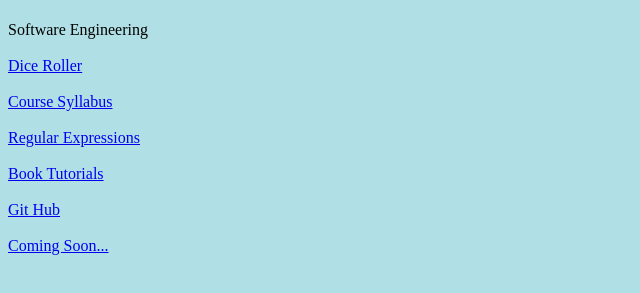
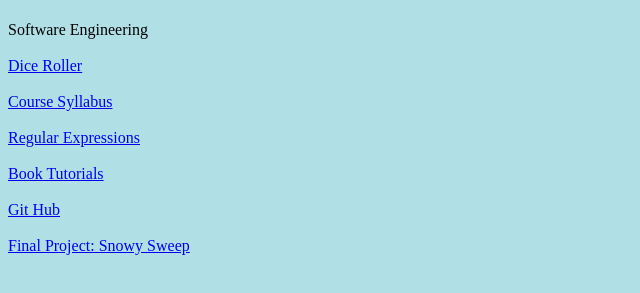
Before and after one commit to mik-spe/software-engineering-mjs, a plain HTML site: page index.html in a window 1280 px wide. Shown: the part 59-352 px from the top of the page, without its empty margins (0-640 px from the left). Drawn offline with Linux system fonts and the light colour scheme.

Commit message:
updated coming soon link to final project

```diff
--- a/index.html
+++ b/index.html
@@ -44,7 +44,7 @@
             <br><br>
 
             <!-- Link to final project -->
-            <a href="https://final-project-mjs.azurewebsites.net" target="_blank">Coming Soon...</a>
+            <a href="https://final-project-mjs.azurewebsites.net" target="_blank">Final Project: Snowy Sweep</a>
          </p>
     </body>
 </html>
```
